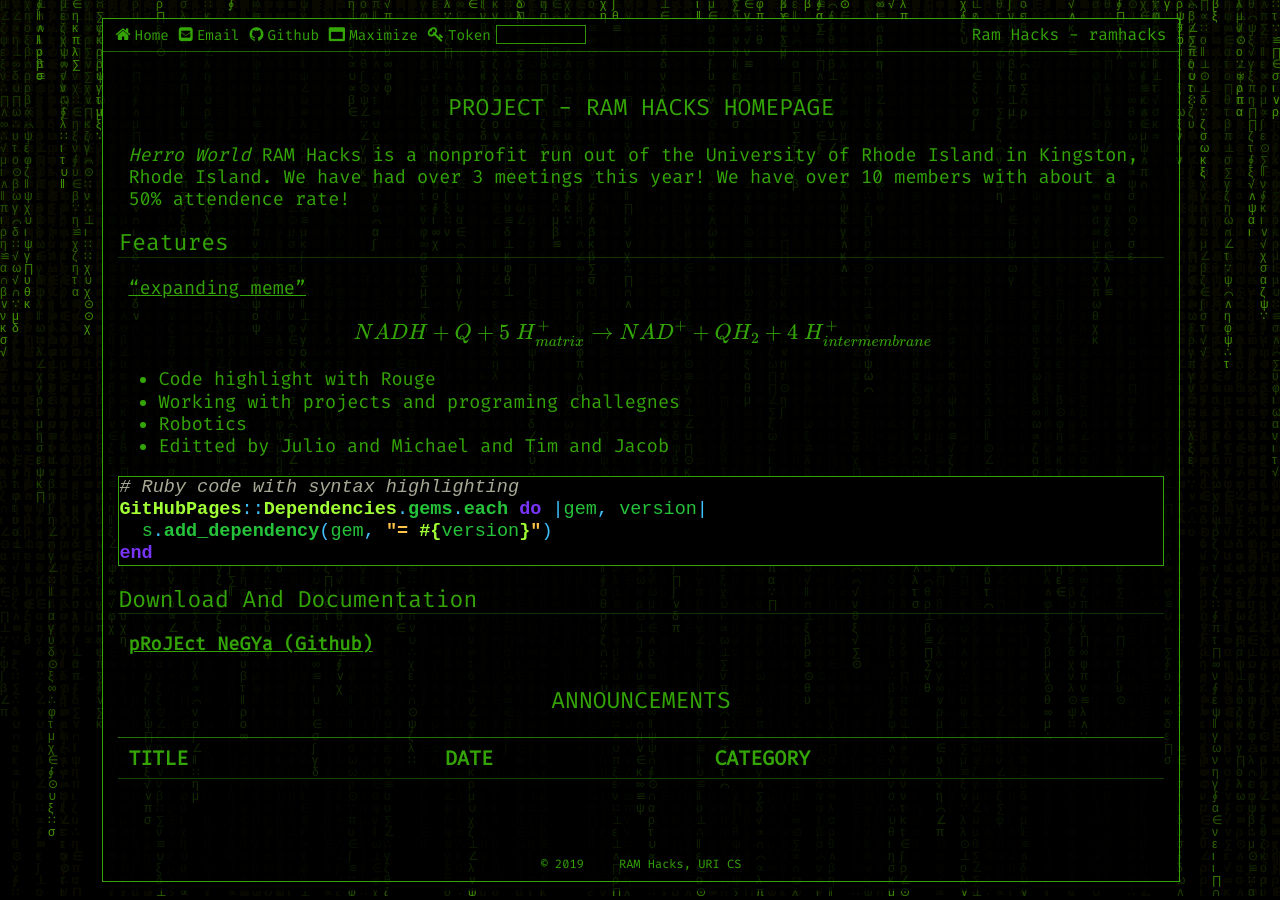
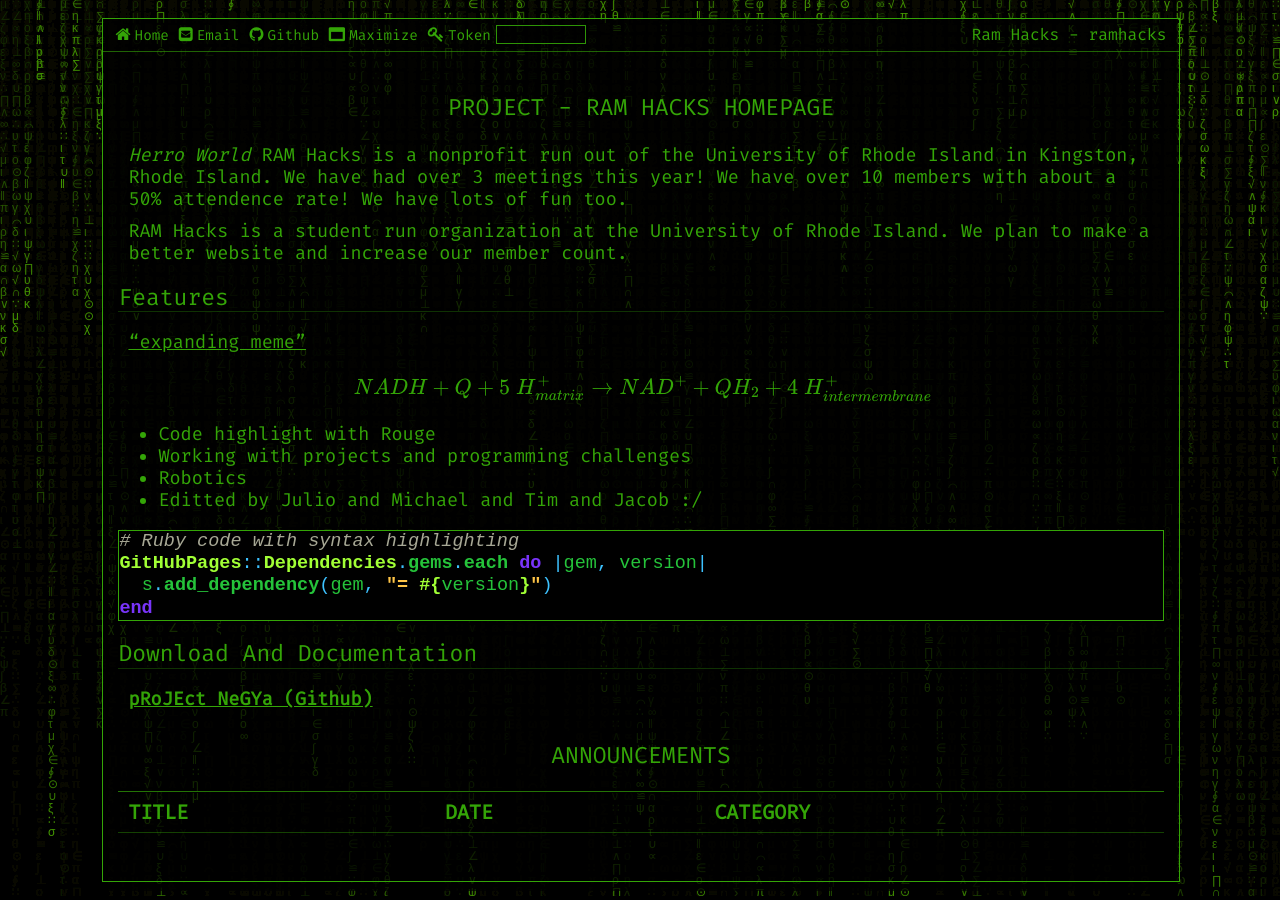
Before and after one commit to ramhacks/ramhacks.github.io, a Jekyll site: the page built from pages/index.md, in a window 1280 px wide. Built offline with Jekyll 4.4.1, drawn with Linux system fonts in a browser that asks for light colours; formulas are drawn with MathJax 3.

Commit message:
Update index.md

````diff
--- a/pages/index.md
+++ b/pages/index.md
@@ -12,7 +12,9 @@ permalink: /
 ---
 # PROJECT - RAM HACKS HOMEPAGE
 *Herro World*
-RAM Hacks is a nonprofit run out of the University of Rhode Island in Kingston, Rhode Island. We have had over 3 meetings this year! We have over 10 members with about a 50% attendence rate!
+RAM Hacks is a nonprofit run out of the University of Rhode Island in Kingston, Rhode Island. We have had over 3 meetings this year! We have over 10 members with about a 50% attendence rate! We have lots of fun too.
+
+RAM Hacks is a student run organization at the University of Rhode Island. We plan to make a better website and increase our member count.
 ##  Features
 
 <a href = "https://drive.google.com/file/d/1tmve0uCf0T2ayfg01IcHxJUOEBNJpo_b/view?usp=sharing)"> "expanding meme" </a>
@@ -23,9 +25,9 @@ NADH+Q+5\;H_{matrix}^{+}\rightarrow NAD^{+}+QH_{2}+4\;H_{intermembrane}^{+}\!
 $$
 
 * Code highlight with Rouge
-* Working with projects and programing challegnes
+* Working with projects and programming challenges
 * Robotics
-* Editted by Julio and Michael and Tim and Jacob
+* Editted by Julio and Michael and Tim and Jacob  :/
 
 ```ruby
 # Ruby code with syntax highlighting
````
